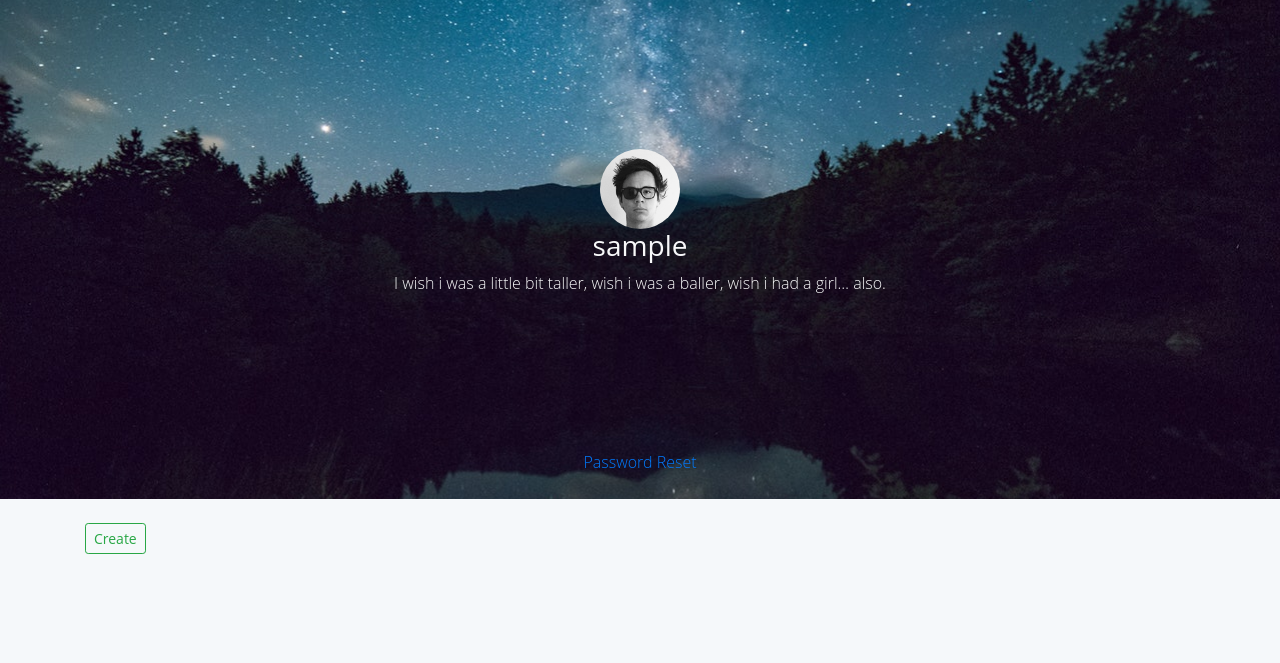
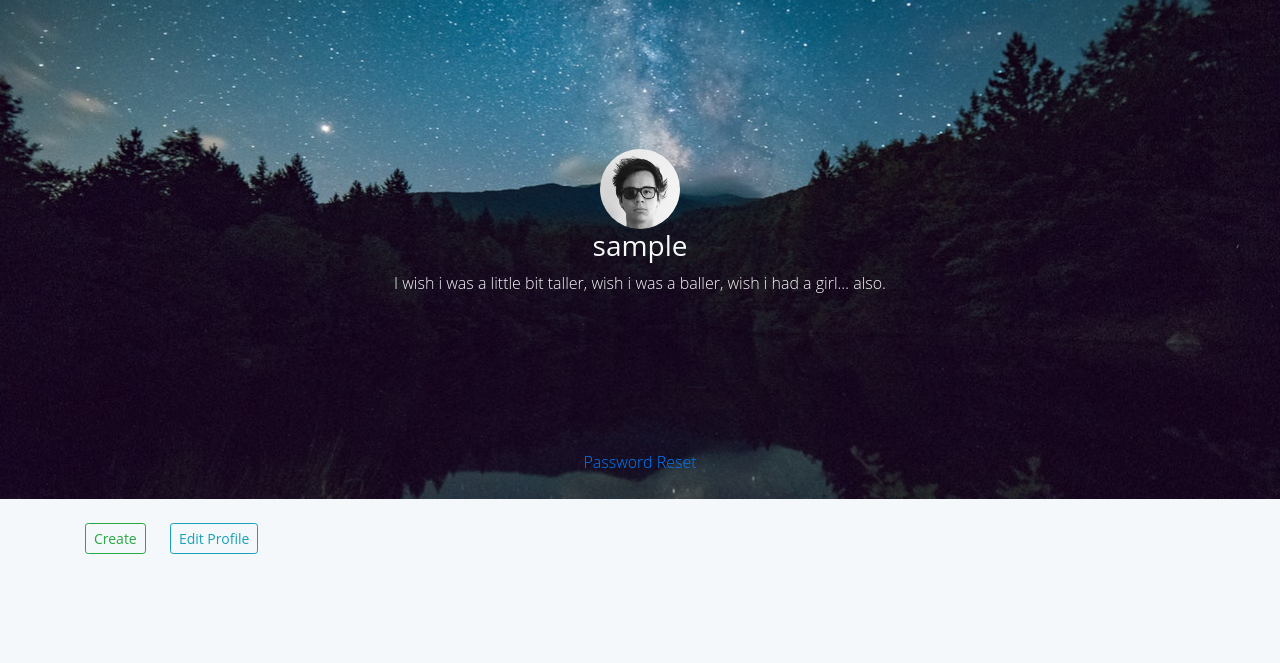
Before and after one commit to mohsensami/discuss, a Django app: page /account/profile/1/ in a window 1280 px wide. Shown: the part 59-722 px from the top of the page. Run offline with Django 4.2, Linux system fonts and the light colour scheme; the visitor is signed in with stand-in values (Sample User, id 1); data comes from the database, SQL or seed files in the repository; data that the repository does not hold is empty; some libraries are stand-ins or nearby versions.

Commit message:
edit profile by form input in profile page

```diff
--- a/account/templates/account/profile.html
+++ b/account/templates/account/profile.html
@@ -31,11 +31,11 @@
 
 </div>
 
-<!--------------------Image Portfolio----------------->
 
 
 <div class="container my-4">
     <a href="{% url 'post:create' %}" class="btn btn-outline-success card-link btn-sm mb-2">Create</a>
+    <a href="{% url 'account:edit_user' %}" class="btn btn-outline-info card-link btn-sm mb-2">Edit Profile</a>
     {% for post in posts %}
 <div class="card mb-2" >
 
--- a/account/urls.py
+++ b/account/urls.py
@@ -14,4 +14,5 @@ urlpatterns = [
     path('confirm/complete/', views.UserPasswordResetCompleteView.as_view(), name='password_reset_complete'),
     path('follow/<int:user_id>/', views.UserFollowView.as_view(), name='user_follow'),
     path('unfollow/<int:user_id>/', views.UserUnfollowView.as_view(), name='user_unfollow'),
+    path('edit_user/', views.EditUserView.as_view(), name='edit_user'),
 ]
--- a/account/views.py
+++ b/account/views.py
@@ -1,6 +1,7 @@
+from urllib import request
 from django.shortcuts import render, redirect
 from django.views import View
-from .forms import UserRegistrationForm, UserLoginForm
+from .forms import UserRegistrationForm, UserLoginForm, EditUserForm
 from django.contrib.auth.models import User
 from django.contrib.auth import authenticate, login, logout
 from django.contrib import messages
@@ -124,3 +125,20 @@ class UserUnfollowView(LoginRequiredMixin, View):
         else:
             messages.error(request, 'you are not following this user', 'danger')
         return redirect('account:profile', user.id)
+
+
+class EditUserView(LoginRequiredMixin, View):
+    form_class = EditUserForm
+
+    def get(self, request):
+        form = self.form_class(instance=request.user.profile, initial={'email': request.user.email})
+        return render(request, 'account/edit_profile.html', {'form': form})
+
+    def post(self, request):
+        form = self.form_class(request.POST, instance=request.user.profile)
+        if form.is_valid():
+            form.save()
+            request.user.email = form.cleaned_data['email']
+            request.user.save()
+            messages.success(request, 'profile edited succssfully', 'success')
+        return redirect('account:profile', request.user.id)
```
Also changed, not shown: account/forms.py (+15 -0 lines), account/templates/account/edit_profile.html (added, +11 -0 lines).
